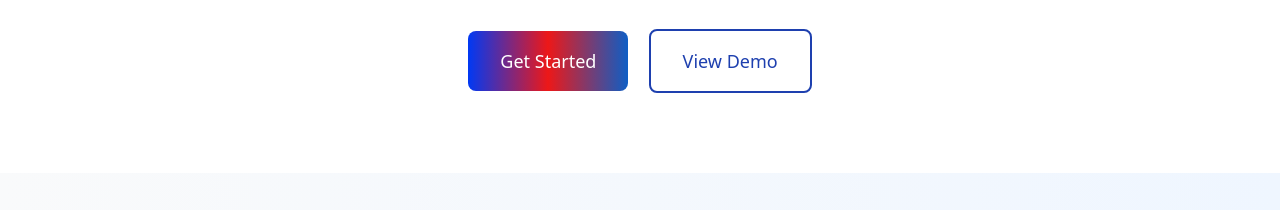
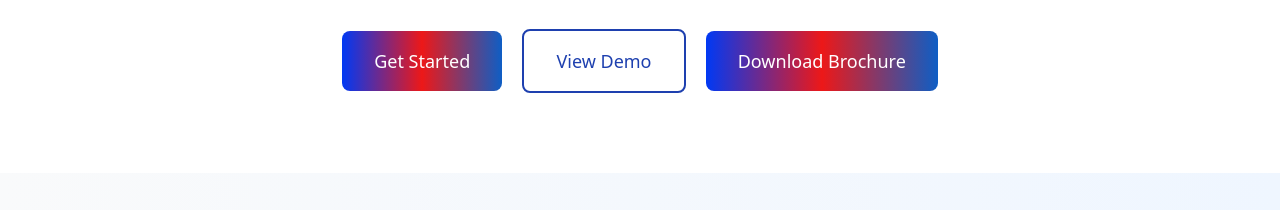
Before and after one commit to AvanzoCyberSecuritySolutions/mycisowebsite, a plain HTML site: page index.html in a window 1280 px wide. Shown: the part 309-519 px from the top of the page. Drawn offline with nearby package versions, Linux system fonts and the light colour scheme.

Commit message:
Update index.html

```diff
--- a/index.html
+++ b/index.html
@@ -35,6 +35,7 @@
         }
 
         .stats-counter {
+
             transition: all 0.3s ease;
         }
 
@@ -142,6 +143,12 @@
             <div class="space-x-4">
                 <button class="bg-gradient-to-r from-[#0039F4] via-[#ED1818] to-[#0E5EC5] text-white px-8 py-4 rounded-lg font-medium text-lg">Get Started</button>
                 <button class="btn-secondary border-2 border-blue-800 text-blue-800 px-8 py-4 rounded-lg font-medium text-lg">View Demo</button>
+            <a href="image/Myciso Brochure final for Approval.pdf" target="_blank" download>
+            <button class="bg-gradient-to-r from-[#0039F4] via-[#ED1818] to-[#0E5EC5] text-white px-8 py-4 rounded-lg font-medium text-lg">
+            Download Brochure
+            </button>
+            </a>
+
             </div>
         </div>
 
```
